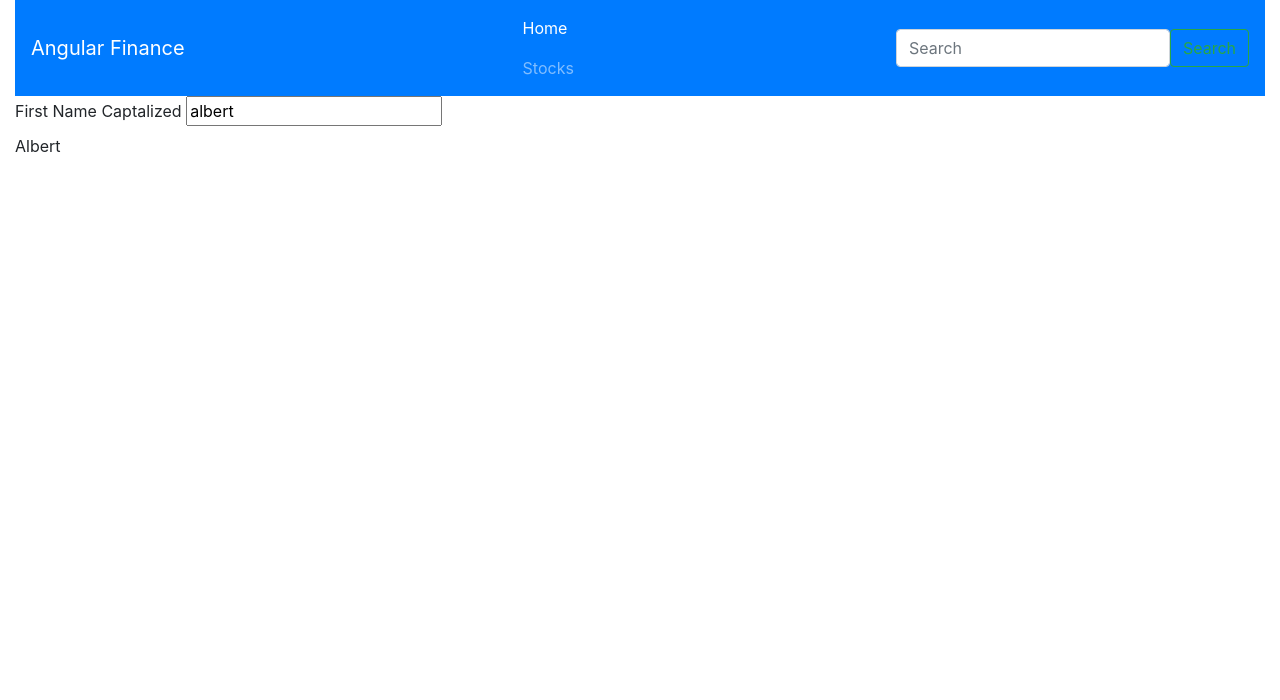
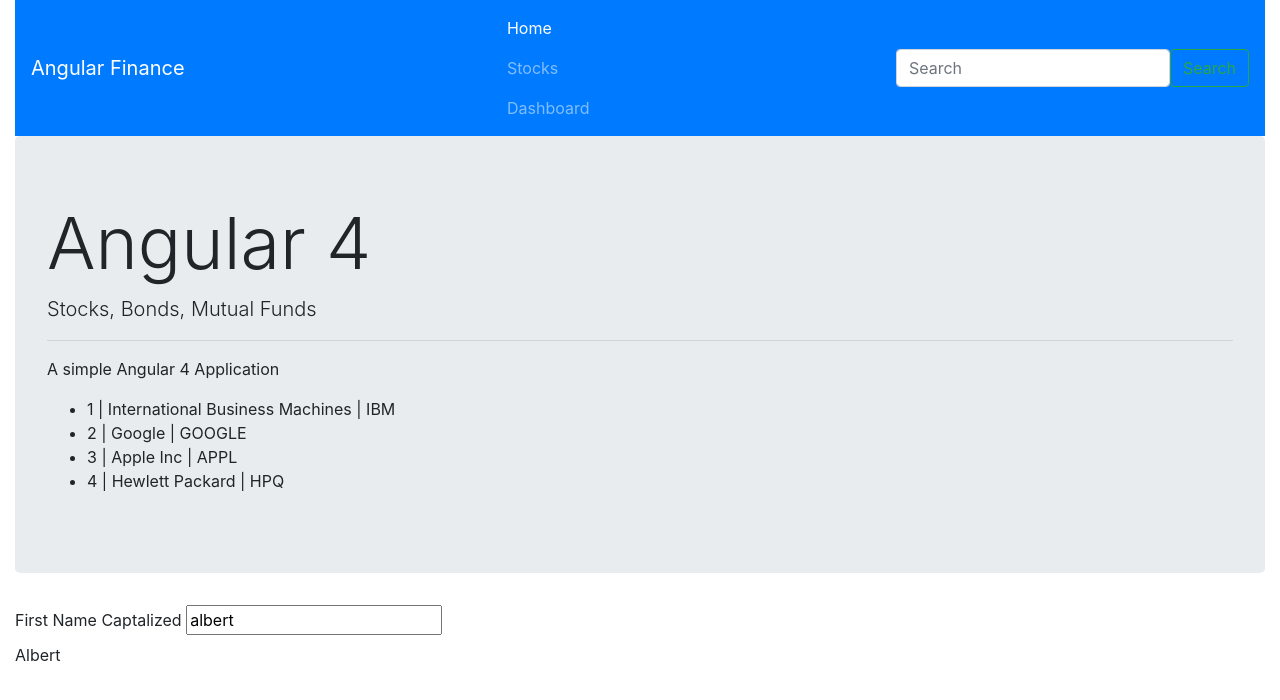
Before and after one commit to AlbertKellner/udemyAngular4, an Angular app: page /dashboard in a window 1280 px wide. Before the commit this address led to /. Shown: the top 700 px of the page. Built offline with nearby package versions, Linux system fonts and the light colour scheme; data requests are answered from the project's data file.

Commit message:
Mais estudos 3

```diff
--- a/src/app/app.component.html
+++ b/src/app/app.component.html
@@ -9,6 +9,9 @@
         <li class="nav-item">
           <a class="nav-link" routerLink="/stocks">Stocks</a>
         </li>
+        <li class="nav-item">
+            <a class="nav-link" routerLink="/dashboard">Dashboard</a>
+          </li>
       </ul>
       <form class="form-inline pull-xs-right">
         <input class="form-control" type="text" placeholder="Search">
--- a/src/app/app.routing.ts
+++ b/src/app/app.routing.ts
@@ -1,12 +1,12 @@
-import { DashboardComponent } from './dashboard/dashboard.component';
 import { ModuleWithProviders } from '@angular/core';
 import { Routes, RouterModule } from '@angular/router';
 
 import { StocksComponent } from "./stocks.component";
+import { DashboardComponent } from './dashboard/dashboard.component';
 
 const appRoutes: Routes = [
     {
-        path: '',
+        path: 'dashboard',
         component: DashboardComponent
 
     },
--- a/src/app/dashboard/dashboard.component.html
+++ b/src/app/dashboard/dashboard.component.html
@@ -1,5 +1,16 @@
-<p>
-  dashboard works!
+<div class="jumbotron">
+  <h1 class="display-3">Angular 4</h1>
+  <p class="lead">Stocks, Bonds, Mutual Funds</p>
+  <hr class="m-y-2">
+  <p>A simple Angular 4 Application</p>
 
-  Test
-</p>
+<ul>
+  <li *ngFor="let stock of stocks">
+    {{stock.id}} | {{stock.name}} | {{stock.stockCode}}
+  </li>
+</ul>
+
+  <p class="lead">
+    <!-- <a class="btn btn-primary btn-lg" href="#" role="button">START</a> -->
+  </p>
+</div>
--- a/src/app/dashboard/dashboard.component.ts
+++ b/src/app/dashboard/dashboard.component.ts
@@ -9,8 +9,9 @@ import { StockService } from './../stock.service';
 })
 export class DashboardComponent implements OnInit {
 
+  stocks : string[];
+
   ngOnInit() {
-    console.log('test');
     this.getAllStocks();
   }
 
@@ -21,7 +22,7 @@ export class DashboardComponent implements OnInit {
   getAllStocks() {
     this.StockService.getStocksApi()
       .subscribe(
-      data => console.log(JSON.stringify(data)),
+      data => this.stocks = data,
       error => console.log('server error')
       );
   }
```
